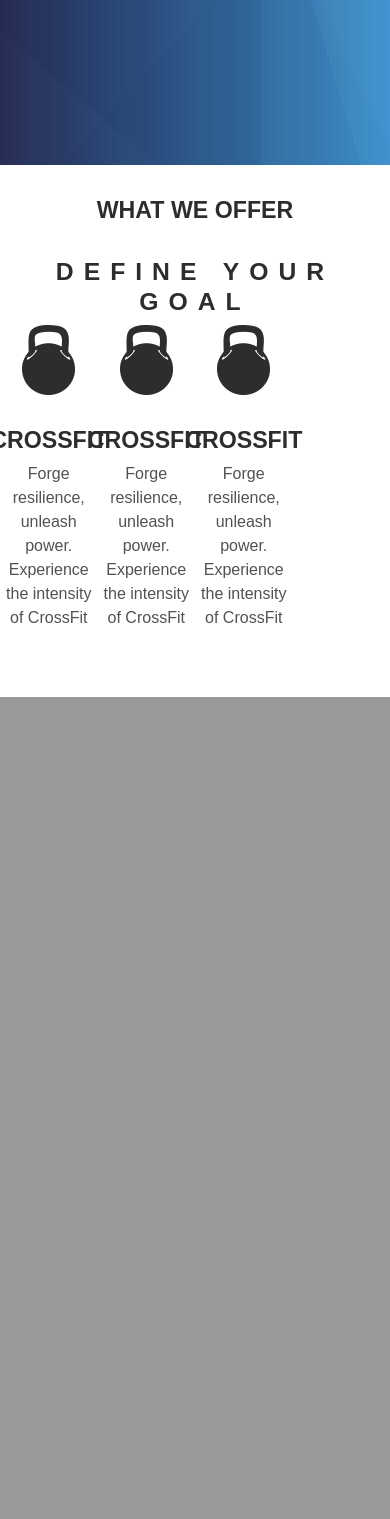
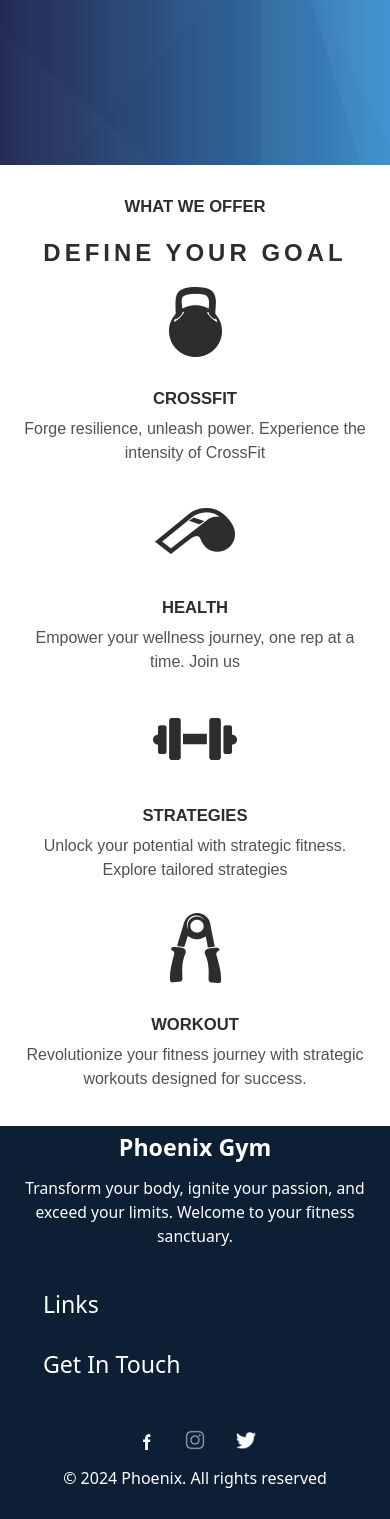
Before and after one commit to JOBIN456/gym-website, a Django app: page / in a window 390 px wide. Shown: the part 4341-5860 px from the top of the page. Before the commit the page ends 5038 px from the top, so only its background shows below. Run offline with Django 4.2, Linux system fonts and the light colour scheme.

Commit message:
footer-responsive

```diff
--- a/gym_website/static/css/main.css
+++ b/gym_website/static/css/main.css
@@ -706,7 +706,6 @@
 
  .offer{
     width:100%;
-    height: 500px;
     background-color: white;
  }
 
@@ -718,6 +717,18 @@
     font-family: Montserrat,sans-serif;
     margin-top: 32px;
     font-weight: 700;
+    font-size: clamp(1rem, 0.8987rem + 0.5788vw, 1.45rem);
+    animation:fadein ease 2s;
+
+ }
+
+ @keyframes fadein{
+    0%{
+        opacity:0;
+    }
+    100%{
+        opacity:1;
+    }
  }
  .offer h2{
     text-align: center;
@@ -726,28 +737,248 @@
     margin-top: 32px;
     font-weight: 700;
     letter-spacing: 10px;
+    font-size: clamp(1.45rem, 1.3262rem + 0.7074vw, 2rem);
+    animation:fadein ease 2s;
+ }
+ @keyframes fadein{
+    0%{
+        opacity:0;
+    }
+    100%{
+        opacity:1;
+    }
+ }
+
+
+ @media screen and (max-width:435px){
+    .offer h2{
+       margin-top:22px;
+       letter-spacing: 4px;
+    }
  }
 
  .offerlist{
-    display:flex;
+    display: flex;
+    justify-content: center;
+    align-items: center;
+    margin: 3%;
+    gap: 3%;
+    flex-wrap: wrap;
  }
  .offerlist-1{
-    width: 25%;
+    width: 20%;
     display: flex;
     flex-direction: column;
     justify-content: center;
     align-items: center;
+    animation:fadein ease 2s;
 
+
+ }
+
+ @keyframes fadein{
+    0%{
+        opacity:0;
+    }
+    100%{
+        opacity:1;
+    }
+ }
+
+ @media screen and (max-width:1200px){
+    .offerlist-1{
+        min-width: 28%;
+        display: flex;
+        flex-direction: column;
+        justify-content: center;
+        align-items: center;
+        margin: 2%;
+    }
+ }
+
+
+ @media screen and (max-width:957px){
+    .offerlist-1{
+        display: flex;
+        flex-direction: column;
+        justify-content: center;
+        align-items: center;
+        margin: 2%;
+        width:100%;
+    }
  }
  .offerlist-1  h6{
     font-weight:700;
     color: #2d2d2d;
     font-family: Montserrat,sans-serif;
-    font-size:1.45rem;
-
+    font-size: clamp(1rem, 0.8987rem + 0.5788vw, 1.45rem);
  }
  .offerlist-1{
     color: #525252;
     font-family: Montserrat,sans-serif;
     text-align: center;
  }
+
+
+
+
+                       /* FOOTER */
+
+.my-footer{
+    width:100%;
+    height:400px;
+    background-color: #0c1f34;
+
+}
+@media screen and ( max-width:991px)
+{
+    .my-footer{
+        display: none;
+    }
+}
+
+.footer-inside{
+    display: flex;
+
+}
+
+.caption-footer{
+    width:25%;
+    margin:4%;
+}
+.caption-footer h3{
+    color:white;
+    font-weight: 600;
+    font-size: clamp(1.15rem, 1.0825rem + 0.3859vw, 1.45rem);
+    /* animation: fadeInAnimation ease 2s; */
+    text-align: center;
+}
+.caption-footer p{
+    color:white;
+    font-weight: 600;
+    text-align: center;
+
+}
+.footer-social-media{
+    display:flex;
+    justify-content: center;
+    gap:20px;
+
+}
+.quick-links{
+    display: flex;
+    flex-direction: column;
+    margin:4%;
+    gap:10px;
+    width:25%;
+}
+.quick-links a{
+    text-decoration: none;
+    color:white;
+}
+.Footer-link{
+    color:white;
+    font-weight: 600;
+
+}
+.get-in-touch{
+    margin:4%;
+    gap:10px;
+    display: flex;
+    flex-direction: column;
+    width:25%;
+
+}
+.get-in-touch a{
+    text-decoration:none;
+    color:white;
+}
+.get-in-touch h6{
+    color:white;
+    font-weight:500;
+
+
+}
+
+.copyright{
+    width:100%;
+
+}
+.copyright h6{
+    color:white;
+    margin:auto;
+    text-align:center;
+}
+.my-footer-2{
+    display:none;
+}
+@media screen and ( max-width:991px){
+    .my-footer-2{
+        display: block;
+        width:100%;
+        background-color: #0c1f34;
+    }
+}
+
+
+.caption-footer-2{
+    width:100%;
+    margin:auto;
+
+}
+.caption-footer-2 h3{
+    font-weight: 600;
+    color:white;
+    text-align: center;
+    padding:2%;
+    font-size: clamp(1.35rem, 1.094rem + 1.4627vw, 2rem);}
+
+
+.caption-footer-2 p{
+    color:white;
+    text-align:center;
+    font-size: clamp(0.95rem, 0.8712rem + 0.4501vw, 1.15rem);
+    margin: auto;
+}
+.my-acc{
+    background-color: #0c1f34 !important;
+    margin: 11%;
+
+}
+
+.thefirst-acc a{
+    text-decoration: none;
+    color:white;
+    display: flex;
+    flex-direction: column;
+    height: 40px;
+
+}
+.thesecond-acc a{
+    text-decoration: none;
+    color:white;
+
+
+}
+.footer-social-media-2{
+    display: flex;
+    gap: 8%;
+    justify-content: center;
+    margin-bottom: 5%;
+}
+
+.copyright-2{
+    width: 100%;
+    height: 50px;
+}
+
+.copyright-2 h6{
+    color:white;
+    text-align: center;
+}
+
+.Footer-link-1{
+    color:white;
+    font-size: clamp(1.35rem, 1.094rem + 1.4627vw, 2rem);
+    font-weight:500
+}
--- a/gym_website/template/footer.html
+++ b/gym_website/template/footer.html
@@ -0,0 +1,89 @@
+
+{% load static %}
+<div class="my-footer">
+    <div class="footer-inside">
+        <div class="caption-footer">
+            <h3 class="Footer-name"> Phoenix Gym</h3>
+            <p>
+                Transform your body, ignite your passion, and exceed your limits. Welcome to your fitness sanctuary.
+            </p>
+                <div class="footer-social-media">
+                    <img width="20px" height="20px" src="{% static 'images/fb.png' %}" alt="">
+                    <img width="20px" height="20px" src="{% static 'images/insta.png' %}" alt="">
+                    <img width="20px" height="20px" src="{% static 'images/twitter.png' %}" alt="">
+
+                </div>
+        </div>
+        <div class="quick-links">
+            <h3 class="Footer-link">Links</h3>
+            <a href="#">Home</a>
+            <a href="#">About Us</a>
+            <a href="#">Facilities</a>
+            <a href="#">Trainers</a>
+            <a href="#">Contact Us</a>
+        </div>
+
+        <div class="get-in-touch">
+            <h3 class="Footer-link">Get In Touch</h3>
+            <h6><a href="#"><img width="20px" height="20px" src="{% static 'images/phone.png' %}"> 123-789-255</a></h6>
+            <h6><a href="#"><img width="20px" height="20px" src="{% static 'images/mail.png' %}"> Phoenix123@gmail.com</a></h6>
+            <h6><a href="#"><img width="20px" height="20px" src="{% static 'images/location.png' %}">Near kundara railway station</a></h6>
+
+        </div>
+    </div>
+    <div class="copyright">
+        <h6>© 2024 Phoenix. All rights reserved</h6>
+    </div>
+</div>
+
+
+<div class="my-footer-2">
+    <div class="caption-footer-2">
+        <h3 class="Footer-name"> Phoenix Gym</h3>
+        <p>
+            Transform your body, ignite your passion, and exceed your limits. Welcome to your fitness sanctuary.
+        </p>
+    </div>
+    <div class="accordion-flush  my-acc" id="accordionExample">
+        <div class="accordion-item  mb-4">
+          <h2 class="accordion-header bg-transparent">
+            <button class="accordion-button collapsed" type="button" data-bs-toggle="collapse" data-bs-target="#collapseTwo" aria-expanded="false" aria-controls="collapseTwo">
+                <h3 class="Footer-link-1">Links</h3>
+            </button>
+          </h2>
+          <div id="collapseTwo" class="accordion-collapse collapse" data-bs-parent="#accordionExample">
+            <div class="accordion-body thefirst-acc">
+                <a href="#">Home</a>
+                <a href="#">About Us</a>
+                <a href="#">Facilities</a>
+                <a href="#">Trainers</a>
+                <a href="#">Contact Us</a>            </div>
+          </div>
+        </div>
+        <div class="accordion-item">
+          <h2 class="accordion-header">
+            <button class="accordion-button collapsed" type="button" data-bs-toggle="collapse" data-bs-target="#collapseThree" aria-expanded="false" aria-controls="collapseThree">
+                <h3 class="Footer-link-1">Get In Touch</h3>
+            </button>
+          </h2>
+          <div id="collapseThree" class="accordion-collapse collapse" data-bs-parent="#accordionExample">
+            <div class="accordion-body  thesecond-acc">
+                <h6><a href="#"><img width="20px" height="20px" src="{% static 'images/phone.png' %}"> 123-789-255</a></h6>
+                <h6><a href="#"><img width="20px" height="20px" src="{% static 'images/mail.png' %}"> Phoenix123@gmail.com</a></h6>
+                <h6><a href="#"><img width="20px" height="20px" src="{% static 'images/location.png' %}">Near kundara railway station</a></h6>
+                </div>
+          </div>
+        </div>
+      </div>
+      <div class="footer-social-media-2">
+        <img width="20px" height="20px" src="{% static 'images/fb.png' %}" alt="">
+        <img width="20px" height="20px" src="{% static 'images/insta.png' %}" alt="">
+        <img width="20px" height="20px" src="{% static 'images/twitter.png' %}" alt="">
+
+    </div>
+    <div class="copyright-2">
+        <h6>© 2024 Phoenix. All rights reserved</h6>
+    </div>
+
+
+</div>
--- a/gym_website/template/home.html
+++ b/gym_website/template/home.html
@@ -132,17 +132,24 @@
   </div>
   <div class="offerlist-1">
     <div>
-      <img src="{% static 'images/crossfit.png' %}">
+      <img src="{% static 'images/health.png' %}">
     </div>
-    <h6>CROSSFIT</h6>
-    <p>Forge resilience, unleash power. Experience the intensity of CrossFit </p>
+    <h6>HEALTH</h6>
+    <p>Empower your wellness journey, one rep at a time. Join us  </p>
   </div>
   <div class="offerlist-1">
     <div>
-      <img src="{% static 'images/crossfit.png' %}">
+      <img src="{% static 'images/statergies.png' %}">
     </div>
-    <h6>CROSSFIT</h6>
-    <p>Forge resilience, unleash power. Experience the intensity of CrossFit </p>
+    <h6>STRATEGIES</h6>
+    <p>Unlock your potential with strategic fitness. Explore tailored strategies </p>
+  </div>
+  <div class="offerlist-1">
+    <div>
+      <img src="{% static 'images/workout.png' %}">
+    </div>
+    <h6>WORKOUT</h6>
+    <p>Revolutionize your fitness journey with strategic workouts designed for success. </p>
   </div>
 </div>
 </div>
```
Also changed, not shown: gym_website/static/images/Screenshot 2024-03-25 101511.png (added), gym_website/static/images/fb.png (added), gym_website/static/images/insta.png (added), gym_website/static/images/location.png (added), gym_website/static/images/mail.png (added), gym_website/static/images/phone.png (added), gym_website/static/images/twitter.png (added).
